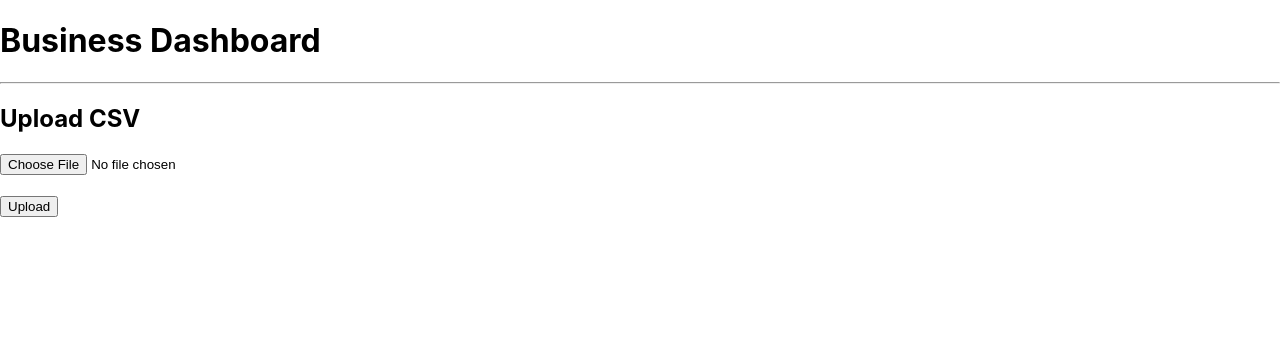
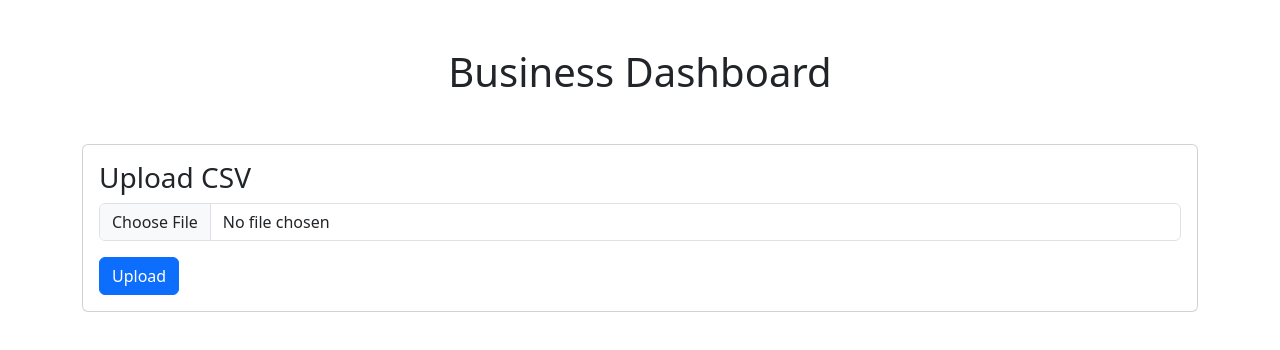
Before and after one commit to hamzaerfan2004/business-dashboard, a React (Create React App) app in the folder dashboard-frontend/: page /upload in a window 1280 px wide. Shown: the top 350 px of the page. Built offline with nearby package versions, Linux system fonts and the light colour scheme; no server answers.

Commit message:
Improve dashboard UI with Bootstrap summary cards

```diff
--- a/dashboard-frontend/package.json
+++ b/dashboard-frontend/package.json
@@ -8,6 +8,7 @@
     "@testing-library/react": "^16.3.2",
     "@testing-library/user-event": "^13.5.0",
     "axios": "^1.18.1",
+    "bootstrap": "^5.3.8",
     "chart.js": "^4.5.1",
     "react": "^19.2.4",
     "react-chartjs-2": "^5.3.1",
--- /dev/null
+++ b/dashboard-frontend/src/components/SummaryCard.js
@@ -0,0 +1,31 @@
+export default function SummaryCard({ title, value }) {
+
+    return (
+
+        <div className="col-md-3 mb-3">
+
+            <div className="card shadow-sm">
+
+                <div className="card-body">
+
+                    <h6 className="text-muted">
+
+                        {title}
+
+                    </h6>
+
+                    <h2>
+
+                        {value}
+
+                    </h2>
+
+                </div>
+
+            </div>
+
+        </div>
+
+    );
+
+}
--- a/dashboard-frontend/src/index.js
+++ b/dashboard-frontend/src/index.js
@@ -3,6 +3,7 @@ import ReactDOM from 'react-dom/client';
 import './index.css';
 import App from './App';
 import reportWebVitals from './reportWebVitals';
+import 'bootstrap/dist/css/bootstrap.min.css';
 
 const root = ReactDOM.createRoot(document.getElementById('root'));
 root.render(
--- a/dashboard-frontend/src/pages/Upload.js
+++ b/dashboard-frontend/src/pages/Upload.js
@@ -1,5 +1,6 @@
 import { useEffect, useState } from "react";
 import api from "../api";
+import SummaryCard from "../components/SummaryCard";
 
 export default function Upload() {
 
@@ -37,44 +38,117 @@ export default function Upload() {
 
     return (
 
-        <div>
+<div className="container mt-5">
 
-            <h1>Business Dashboard</h1>
+<h1 className="text-center mb-5">
+
+Business Dashboard
+
+</h1>
 
 {summary && (
 
-                <div>
+<>
 
-                    <h3>Dashboard Summary</h3>
+<div className="row">
 
-                    <p>Total Uploads: {summary.totalUploads}</p>
+<SummaryCard
 
-                    <p>Processed Uploads: {summary.processedUploads}</p>
+title="Total Uploads"
 
-                    <p>Pending Uploads: {summary.pendingUploads}</p>
+value={summary.totalUploads}
 
-                    <p>Total Records: {summary.totalRecords}</p>
+/>
 
-                    <p>Total Value: {summary.totalValue}</p>
+<SummaryCard
+
+title="Processed"
+
+value={summary.processedUploads}
+
+/>
+
+<SummaryCard
+
+title="Pending"
+
+value={summary.pendingUploads}
+
+/>
+
+<SummaryCard
+
+title="Records"
+
+value={summary.totalRecords}
+
+/>
 
 </div>
 
+<div className="row">
+
+<div className="col-md-6">
+
+<div className="card shadow-sm">
+
+<div className="card-body">
+
+<h5>Total Value</h5>
+
+<h1>
+
+{summary.totalValue}
+
+</h1>
+
+</div>
+
+</div>
+
+</div>
+
+</div>
+
+</>
+
 )}
 
-            <hr />
+<div className="card mt-5">
 
-            <h2>Upload CSV</h2>
+<div className="card-body">
+
+<h3>
+
+Upload CSV
+
+</h3>
 
 <input
+
+className="form-control"
+
 type="file"
-                onChange={(e) => setFile(e.target.files[0])}
+
+onChange={(e)=>setFile(e.target.files[0])}
+
 />
 
-            <br /><br />
+<button
 
-            <button onClick={upload}>
+className="btn btn-primary mt-3"
+
+onClick={upload}
+
+>
+
 Upload
+
 </button>
+
+</div>
+
+</div>
 
 </div>
 
```
Also changed, not shown: dashboard-frontend/sales2.csv (added), 1 other file (tests, documents, lock files or other folders). Lines whose indentation alone changed are shown as unchanged.
